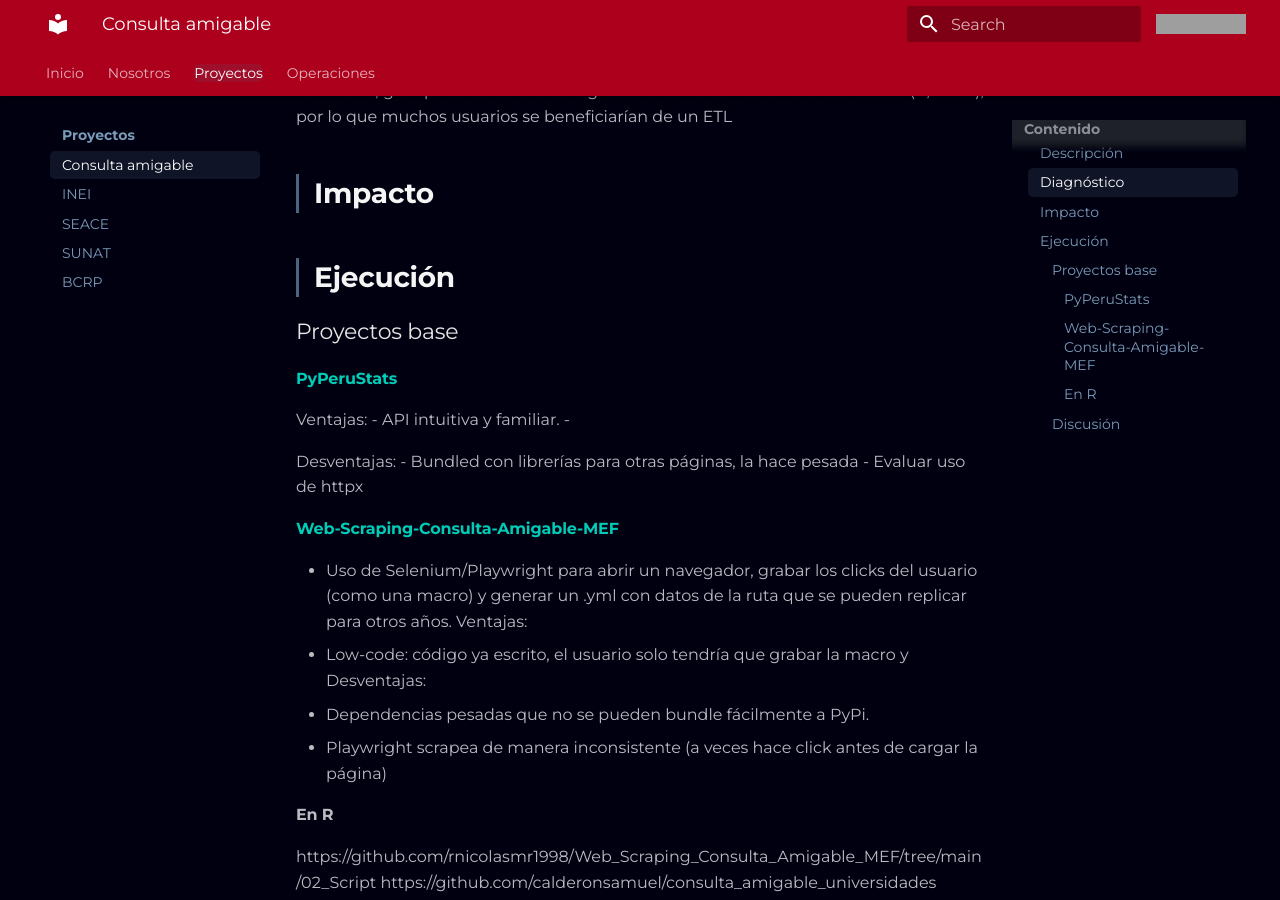
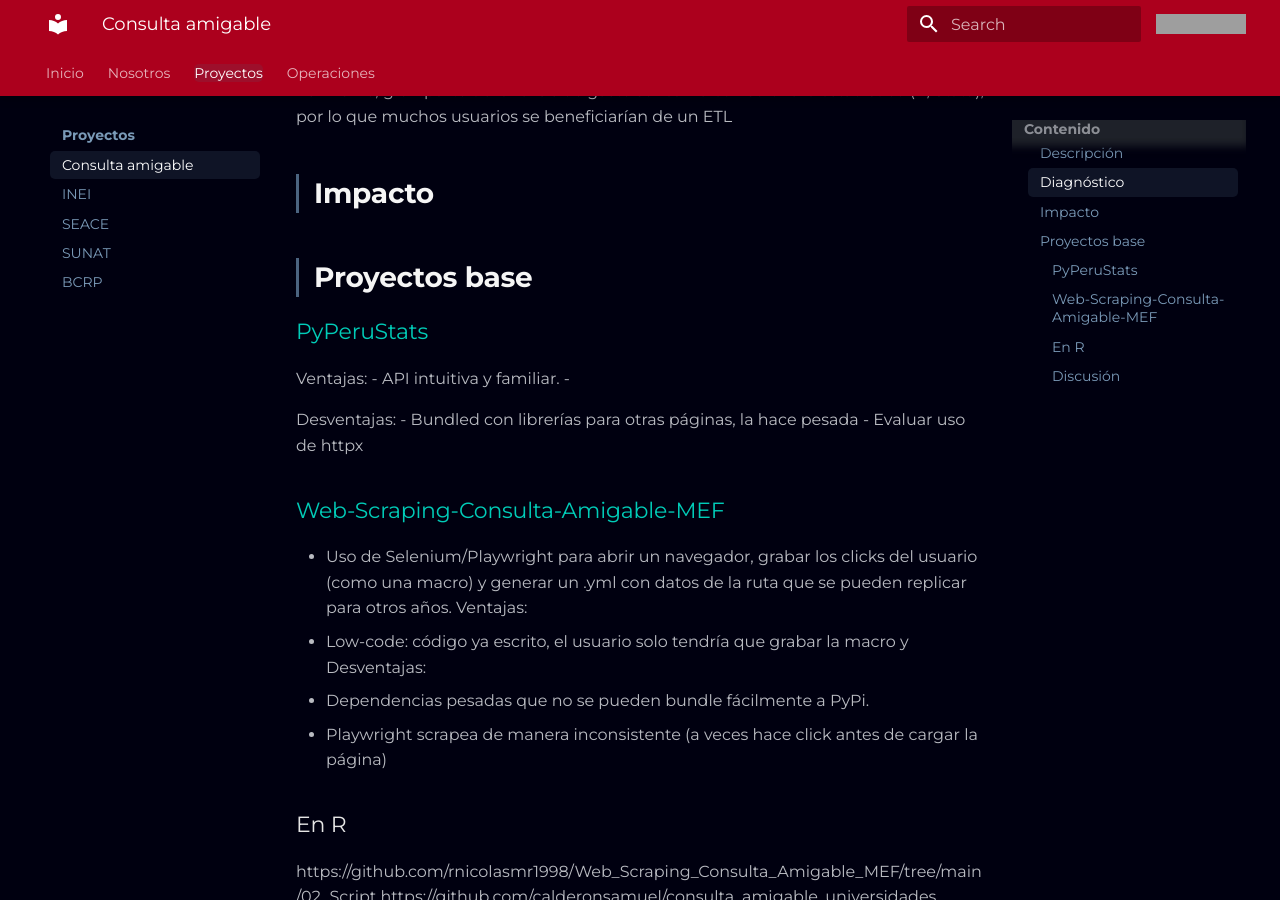
Before and after one commit to c2-circulo-desarrolladores/c2-core, an MkDocs documentation site: the page built from docs/proyectos/consulta_amigable.md, in a window 1280 px wide and 900 px high, scrolled down 492 px. Built offline with MkDocs 1.6.1 and Material for MkDocs 9.7.7, drawn with Linux system fonts in a browser that asks for light colours; grey boxes are pictures that could not be loaded.

```diff
--- a/docs/proyectos/consulta_amigable.md
+++ b/docs/proyectos/consulta_amigable.md
@@ -14,9 +14,8 @@
 
 ## Impacto
 
-## Ejecución
-### Proyectos base
-#### [PyPeruStats](https://github.com/TJhon/PyPeruStats)
+## Proyectos base
+### [PyPeruStats](https://github.com/TJhon/PyPeruStats)
 Ventajas:
 - API intuitiva y familiar.
 -
@@ -25,7 +24,7 @@
 - Bundled con librerías para otras páginas, la hace pesada
 - Evaluar uso de httpx
 
-#### [Web-Scraping-Consulta-Amigable-MEF](https://github.com/AlexEvanan/Web-Scraping-Consulta-Amigable-MEF)
+### [Web-Scraping-Consulta-Amigable-MEF](https://github.com/AlexEvanan/Web-Scraping-Consulta-Amigable-MEF)
 - Uso de Selenium/Playwright para abrir un navegador, grabar los clicks del usuario (como una macro) y generar un .yml con datos de la ruta que se pueden replicar para otros años.
 Ventajas:
 - Low-code: código ya escrito, el usuario solo tendría que grabar la macro y
@@ -33,7 +32,7 @@
 - Dependencias pesadas que no se pueden bundle fácilmente a PyPi.
 - Playwright scrapea de manera inconsistente (a veces hace click antes de cargar la página)
 
-#### En R
+### En R
 https://github.com/rnicolasmr1998/Web_Scraping_Consulta_Amigable_MEF/tree/main/02_Script
 https://github.com/calderonsamuel/consulta_amigable_universidades
 
```
Also changed, not shown: docs/proyectos/funcionarios.md (added, +3 -0 lines), docs/proyectos/pressPE.md (added, +10 -0 lines), docs/proyectos/unimail.md (added).
